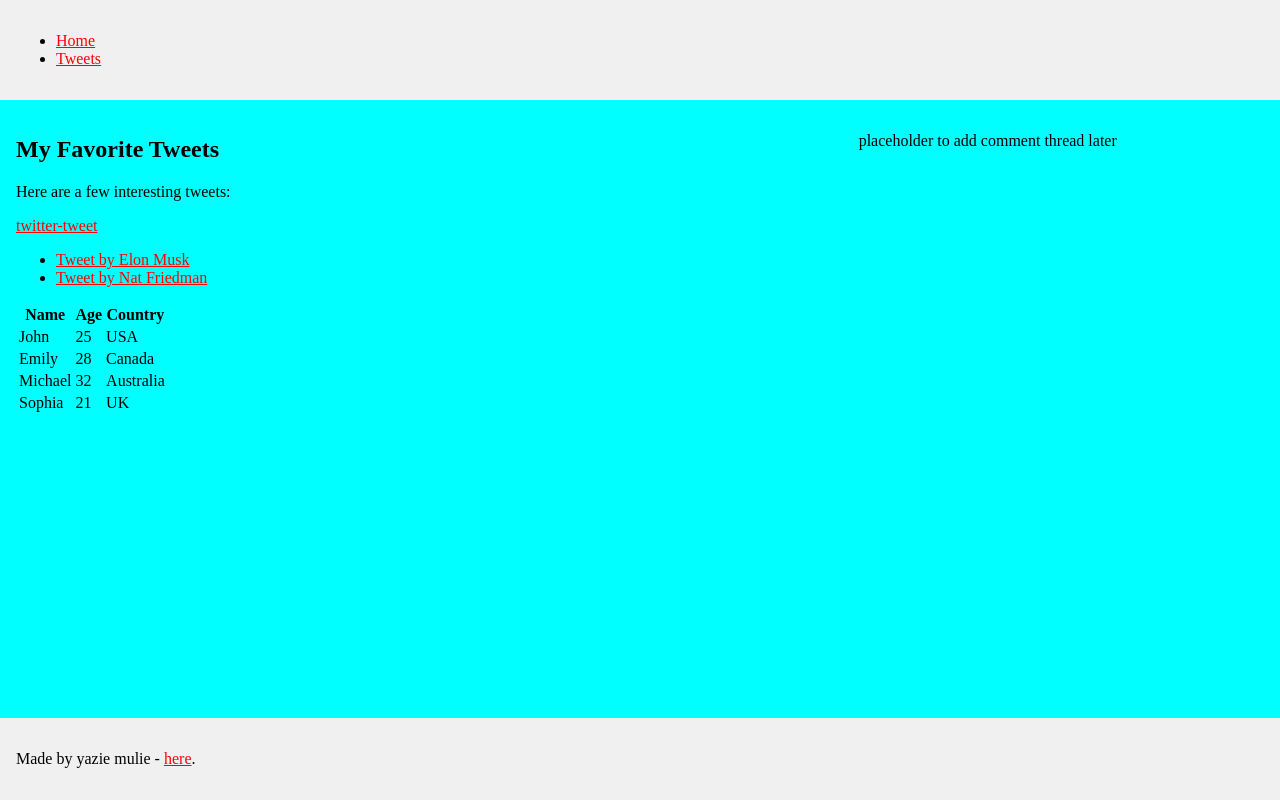
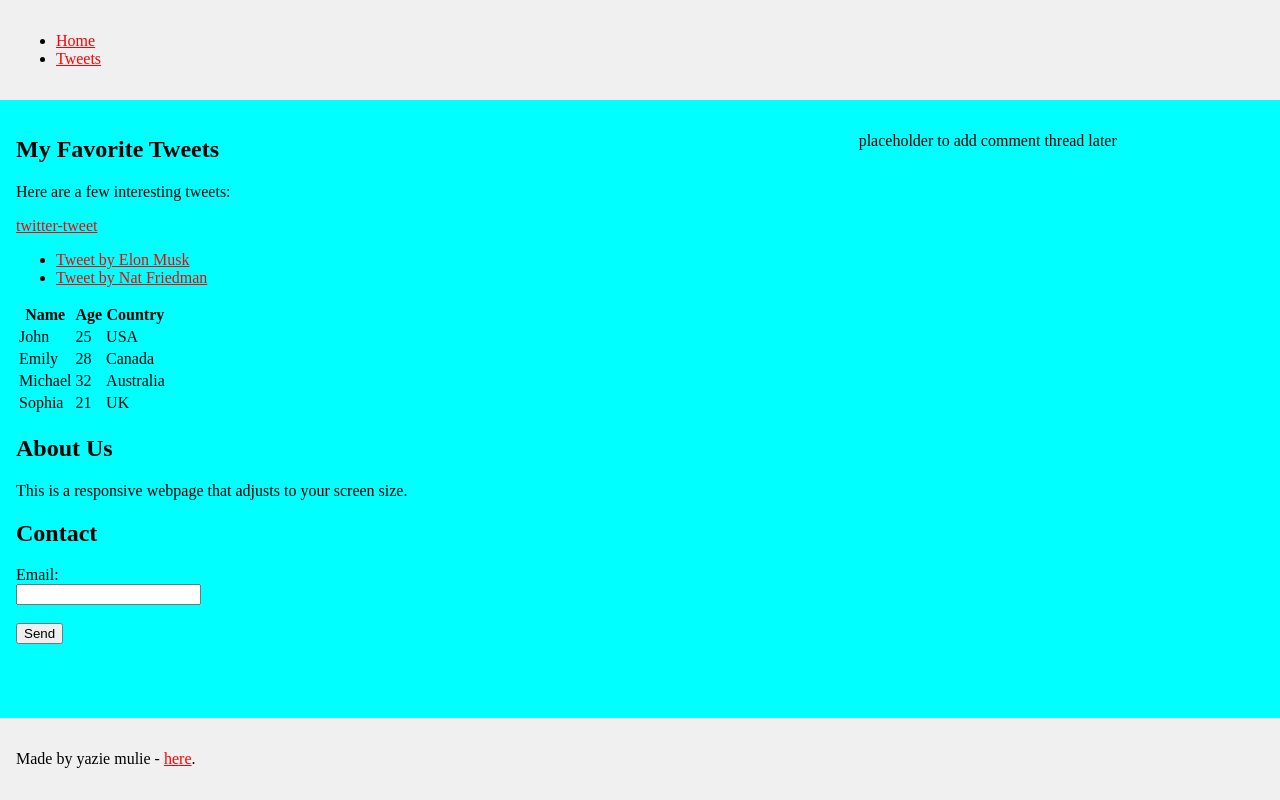
Before and after one commit to ethiogondar/alx_html_css, a plain HTML site: page index.html in a window 1280 px wide. Drawn offline with Linux system fonts and the light colour scheme.

Commit message:
Add html web design

```diff
--- a/index.html
+++ b/index.html
@@ -6,7 +6,7 @@
   <link href="base.css" rel="stylesheet">
 <link href="styles.css" rel="stylesheet">
 </head>
-<body>
+<body class="works_on_smartphone">
 
   <header>
     <ul>
@@ -55,6 +55,19 @@
           </tr>
         </tbody>
       </table>
+      <section>
+        <h2>About Us</h2>
+        <p>This is a responsive webpage that adjusts to your screen size.</p>
+      </section>
+
+      <section>
+        <h2>Contact</h2>
+        <form>
+          <label for="email">Email:</label><br>
+          <input type="email" id="email" name="email"><br><br>
+          <input type="submit" value="Send">
+        </form>
+      </section>
     </article>
 
     <aside>
```
